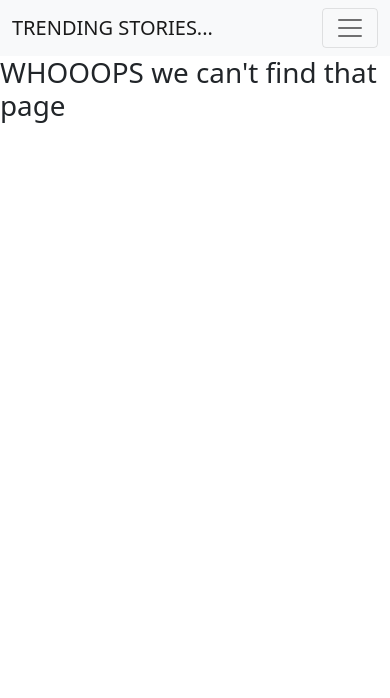
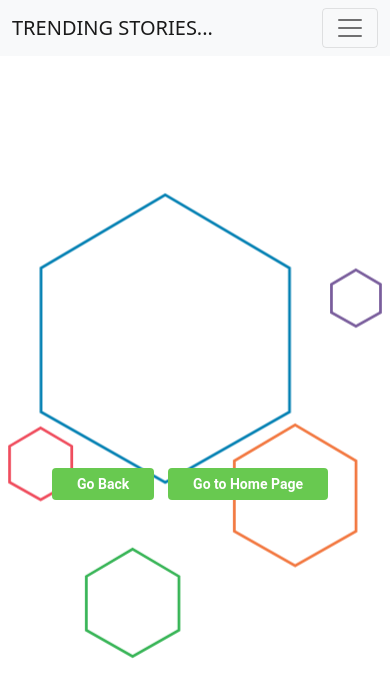
Before and after one commit to amani-joseph/trending-news, a Flask app: template app/templates/fourOwfour.html in a window 390 px wide. Shown: the top 698 px of the page. Run offline with Flask 2, Linux system fonts and the light colour scheme; the template is opened without the code that fills it, so the values that code supplies are empty; some libraries are stand-ins or nearby versions.

Commit message:
Made the app mobile responsive, and added tests

```diff
--- a/app/error.py
+++ b/app/error.py
@@ -1,5 +1,6 @@
 from flask import render_template
 from app import app
+from urllib import error
 
 @app.errorhandler(404)
 def four_Ow_four(error):
@@ -7,3 +8,8 @@ def four_Ow_four(error):
     Function to render the 404 error page
     '''
     return render_template('fourOwfour.html'),404
+
+
+@app.errorhandler(error.HTTPError)
+def http_error(error):
+    return render_template('404_page.html'), 404
--- a/app/model.py
+++ b/app/model.py
@@ -3,9 +3,10 @@ class News:
     News Class  to define my news objects
     '''
 
-    def __init__(self, title, description, urlToImage, content, publishedAt):
+    def __init__(self, title, description, urlToImage, content, publishedAt, url):
         self.title = title
         self.description = description
         self.urlToImage = urlToImage
         self.content = content
         self.publishedAt = publishedAt
+        self.url = url
--- a/app/templates/base.html
+++ b/app/templates/base.html
@@ -24,6 +24,7 @@
 	<body>
 		{% block navbar %} {% include "navbar.html" %} {% endblock %} {% block
 		content%} {% endblock %}
+
 		<!-- JavaScript Bundle with Popper -->
 		<script
 			src="https://cdn.jsdelivr.net/npm/bootstrap@5.1.3/dist/js/bootstrap.bundle.min.js"
--- a/app/templates/fourOwfour.html
+++ b/app/templates/fourOwfour.html
@@ -1,5 +1,159 @@
 <!-- @format -->
 
 {% extends 'base.html'%} {% block content %}
-<h1>WHOOOPS we can't find that page</h1>
+<style>
+	svg {
+		position: absolute;
+		top: 50%;
+		left: 50%;
+		margin-top: -250px;
+		margin-left: -400px;
+	}
+	.message-box {
+		height: 200px;
+		width: 380px;
+		position: absolute;
+		top: 50%;
+		left: 50%;
+		margin-top: -100px;
+		margin-left: 50px;
+		color: #fff;
+		font-family: Roboto;
+		font-weight: 300;
+	}
+	.message-box h1 {
+		font-size: 60px;
+		line-height: 46px;
+		margin-bottom: 40px;
+	}
+	.buttons-con .action-link-wrap {
+		margin-top: 40px;
+	}
+	.buttons-con .action-link-wrap a {
+		background: #68c950;
+		padding: 8px 25px;
+		border-radius: 4px;
+		color: #fff;
+		font-weight: bold;
+		font-size: 14px;
+		transition: all 0.3s linear;
+		cursor: pointer;
+		text-decoration: none;
+		margin-right: 10px;
+	}
+	.buttons-con .action-link-wrap a:hover {
+		background: #5a5c6c;
+		color: #fff;
+	}
+
+	#Polygon-1,
+	#Polygon-2,
+	#Polygon-3,
+	#Polygon-4,
+	#Polygon-4,
+	#Polygon-5 {
+		animation: float 1s infinite ease-in-out alternate;
+	}
+	#Polygon-2 {
+		animation-delay: 0.2s;
+	}
+	#Polygon-3 {
+		animation-delay: 0.4s;
+	}
+	#Polygon-4 {
+		animation-delay: 0.6s;
+	}
+	#Polygon-5 {
+		animation-delay: 0.8s;
+	}
+
+	@keyframes float {
+		100% {
+			transform: translateY(20px);
+		}
+	}
+	@media (max-width: 450px) {
+		svg {
+			position: absolute;
+			top: 50%;
+			left: 50%;
+			margin-top: -250px;
+			margin-left: -190px;
+		}
+		.message-box {
+			top: 50%;
+			left: 50%;
+			margin-top: -100px;
+			margin-left: -190px;
+			text-align: center;
+		}
+	}
+</style>
+
+<svg
+	width="380px"
+	height="500px"
+	viewBox="0 0 837 1045"
+	version="1.1"
+	xmlns="http://www.w3.org/2000/svg"
+	xmlns:xlink="http://www.w3.org/1999/xlink"
+	xmlns:sketch="http://www.bohemiancoding.com/sketch/ns"
+>
+	<g
+		id="Page-1"
+		stroke="none"
+		stroke-width="1"
+		fill="none"
+		fill-rule="evenodd"
+		sketch:type="MSPage"
+	>
+		<path
+			d="M353,9 L626.664028,170 L626.664028,487 L353,642 L79.3359724,487 L79.3359724,170 L353,9 Z"
+			id="Polygon-1"
+			stroke="#007FB2"
+			stroke-width="6"
+			sketch:type="MSShapeGroup"
+		></path>
+		<path
+			d="M78.5,529 L147,569.186414 L147,648.311216 L78.5,687 L10,648.311216 L10,569.186414 L78.5,529 Z"
+			id="Polygon-2"
+			stroke="#EF4A5B"
+			stroke-width="6"
+			sketch:type="MSShapeGroup"
+		></path>
+		<path
+			d="M773,186 L827,217.538705 L827,279.636651 L773,310 L719,279.636651 L719,217.538705 L773,186 Z"
+			id="Polygon-3"
+			stroke="#795D9C"
+			stroke-width="6"
+			sketch:type="MSShapeGroup"
+		></path>
+		<path
+			d="M639,529 L773,607.846761 L773,763.091627 L639,839 L505,763.091627 L505,607.846761 L639,529 Z"
+			id="Polygon-4"
+			stroke="#F2773F"
+			stroke-width="6"
+			sketch:type="MSShapeGroup"
+		></path>
+		<path
+			d="M281,801 L383,861.025276 L383,979.21169 L281,1037 L179,979.21169 L179,861.025276 L281,801 Z"
+			id="Polygon-5"
+			stroke="#36B455"
+			stroke-width="6"
+			sketch:type="MSShapeGroup"
+		></path>
+	</g>
+</svg>
+<div class="message-box">
+	<h1>404</h1>
+	<p>Page not found</p>
+	<div class="buttons-con">
+		<div class="action-link-wrap">
+			<a onclick="history.back(-1)" class="link-button link-back-button"
+				>Go Back</a
+			>
+			<a href="/" class="link-button">Go to Home Page</a>
+		</div>
+	</div>
+</div>
 {% endblock %}
```
Also changed, not shown: app/__init__.py (+9 -10 lines), app/request.py (+4 -4 lines), app/templates/macros.html (+8 -1 lines), app/tests/test_news.py (added, +36 -0 lines).
